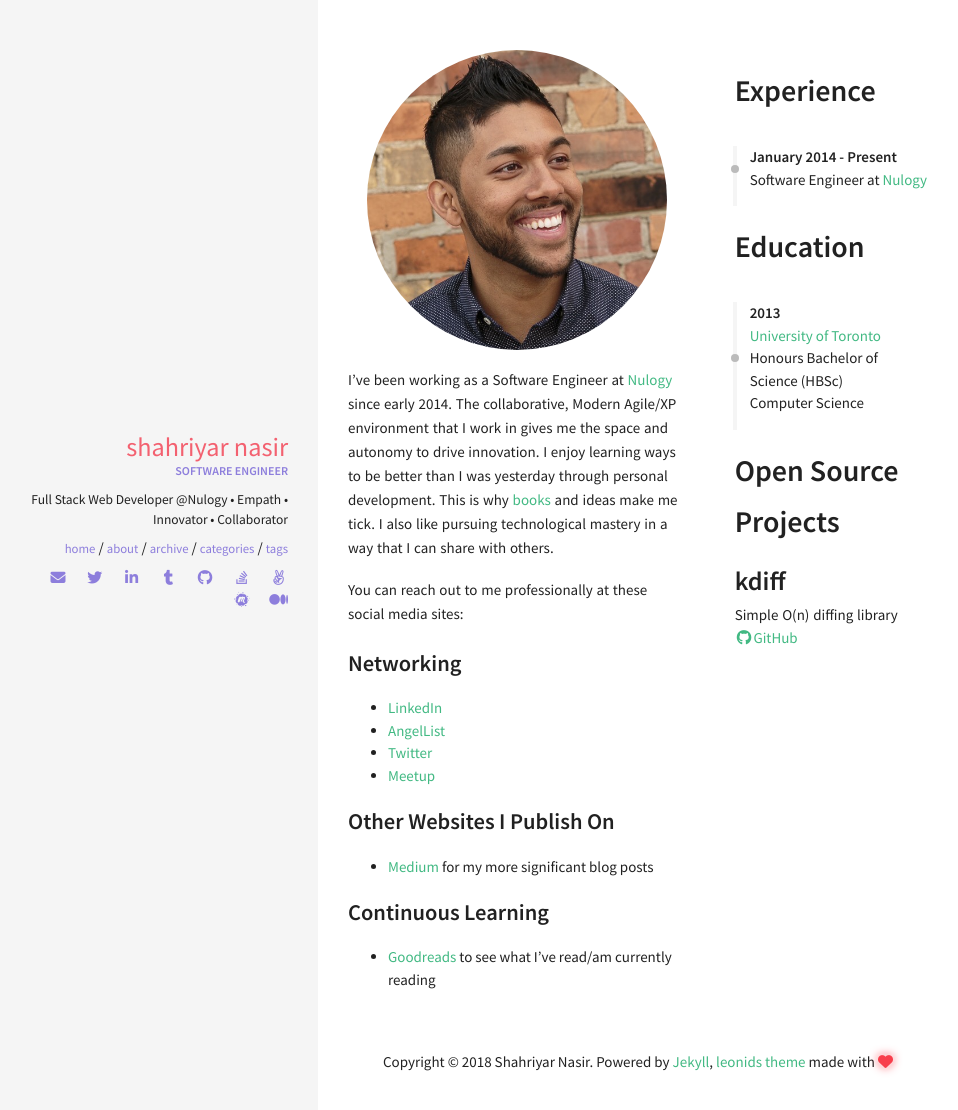
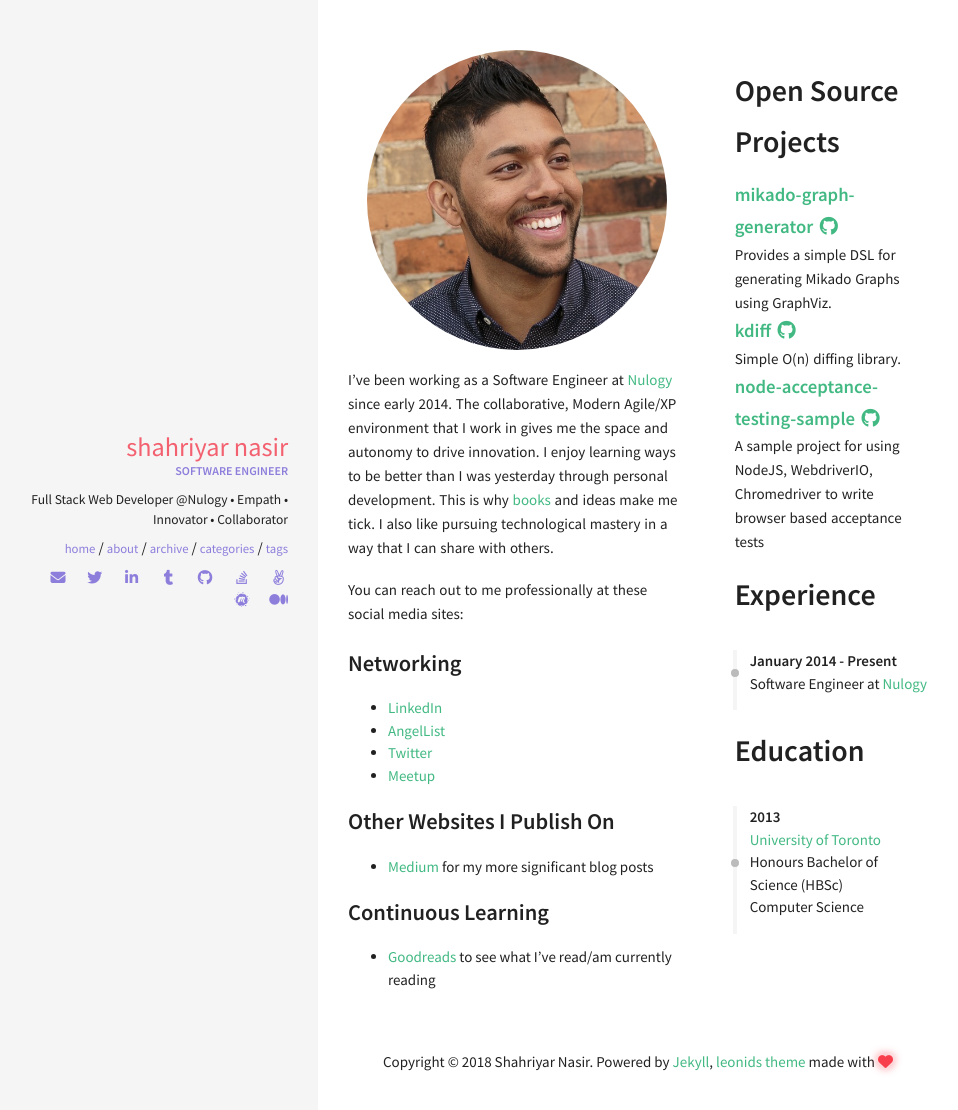
Before and after one commit to snasirca/snasirca.github.io, a Jekyll site: the page built from about.html, in a window 1280 px wide. Shown: the top 1110 px of the page, without its empty margins (2-960 px from the left). Built offline with Jekyll 4.4.1, drawn with Linux system fonts in a browser that asks for light colours; nearby versions of some CDN libraries.

Commit message:
Adds more open source projects

```diff
--- a/_data/index/projects.yml
+++ b/_data/index/projects.yml
@@ -1,4 +1,9 @@
+- name: mikado-graph-generator
+  description: Provides a simple DSL for generating Mikado Graphs using GraphViz.
+  github: https://github.com/snasirca/mikado-graph-generator
 - name: kdiff
-  description: Simple O(n) diffing library
-  image: pong.png
+  description: Simple O(n) diffing library.
   github: https://github.com/snasirca/kdiff
+- name: node-acceptance-testing-sample
+  description: A sample project for using NodeJS, WebdriverIO, Chromedriver to write browser based acceptance tests
+  github: https://github.com/snasirca/node-acceptance-testing-sample
--- a/_includes/sections/projects.html
+++ b/_includes/sections/projects.html
@@ -3,13 +3,12 @@
 {% for project in site.data.index.projects %}
 <div class="row">
   <div class="col">
-    <h2 style="margin: 0">{{ project.name }}</h2>
+    <a href="{{ project.github }} ">
+      <h4 style="margin: 0">{{ project.name }} <i class="fa fa-fw fa-github"></i></h4>
+    </a>
     <p style="margin: 0">{{ project.description }}</p>
-    {% if project.github %}
-    <a href="{{ project.github }} "><i class="fa fa-fw fa-github"></i>GitHub</a>
-    {% endif %}
     {% if project.website %}
-    <a href="{{ project.website }} "><i class="fa fa-fw fa-home"></i>Homepage</a>
+    <a href="{{ project.website }} "><i class="fa fa-fw fa-home"></i> Homepage</a>
     {% endif %}
   </div>
 </div>
--- a/_layouts/about.html
+++ b/_layouts/about.html
@@ -12,6 +12,11 @@ layout: default
   <div class="col l4 offset-l1">
     <div class="row">
       <div class="col">
+        {% include sections/projects.html %}
+      </div>
+    </div>
+    <div class="row">
+      <div class="col">
         {% include sections/career.html %}
       </div>
     </div>
@@ -20,10 +25,5 @@ layout: default
         {% include sections/education.html %}
       </div>
     </div>
-    <div class="row">
-      <div class="col">
-        {% include sections/projects.html %}
-      </div>
-    </div>
   </div>
 </div>
```
